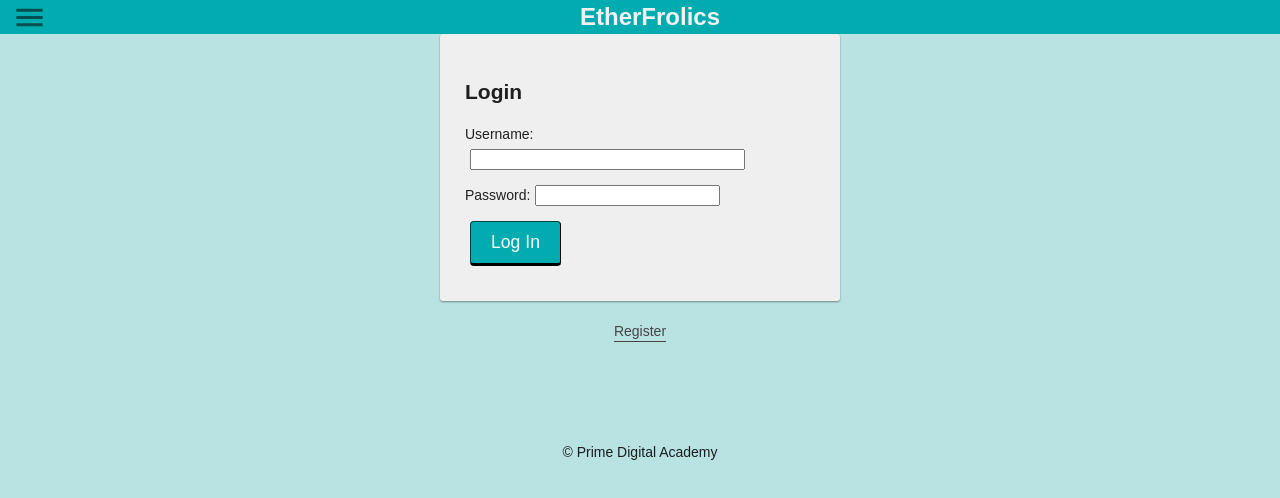
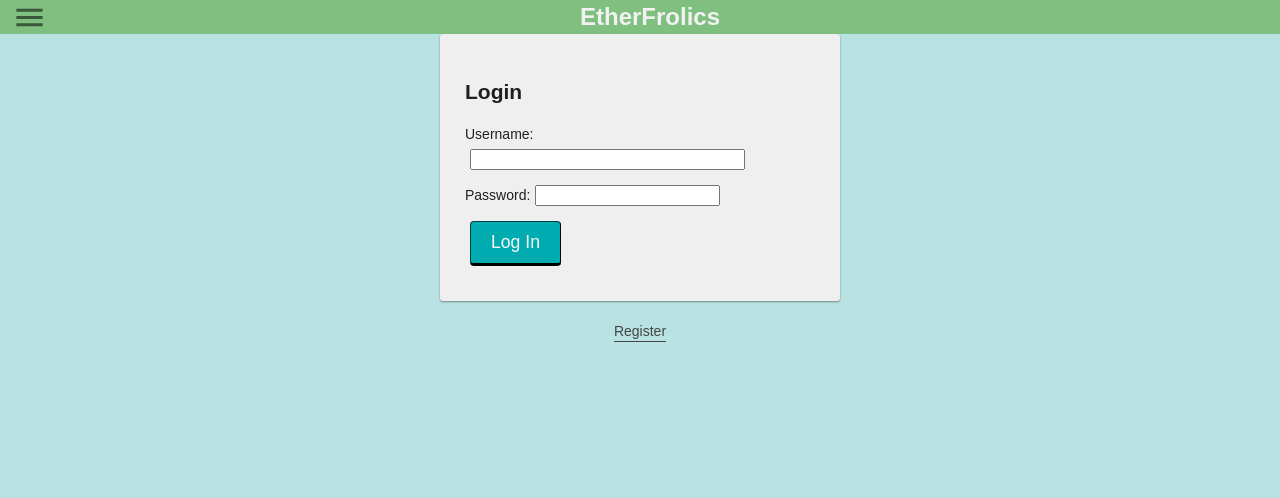
Before and after one commit to TuckerLandis/EtherFrolics, a React (Create React App) app: page /#/missions in a window 1280 px wide. Before the commit this address led to /#/providermgmt/1. Shown: the top 498 px of the page. Built offline with nearby package versions, Linux system fonts and the light colour scheme; no server answers.

Commit message:
fixed bug

```diff
--- a/src/components/Footer/Footer.jsx
+++ b/src/components/Footer/Footer.jsx
@@ -7,7 +7,7 @@ import './Footer.css';
 // or even care what the redux state is, so it doesn't need 'connect()'
 
 function Footer() {
-  return <footer>&copy; Prime Digital Academy</footer>;
+  return <footer></footer>;
 }
 
 export default Footer;
--- a/src/components/ImageComponents/PDFBox.jsx
+++ b/src/components/ImageComponents/PDFBox.jsx
@@ -30,6 +30,9 @@ pdfjsLib.GlobalWorkerOptions.workerSrc = '//mozilla.github.io/pdf.js/build/pdf.w
 
 // Asynchronous download of PDF
 var loadingTask = pdfjsLib.getDocument(url);
+
+
+
 loadingTask.promise.then(function(pdf) {
   console.log('PDF loaded');
 
@@ -45,9 +48,8 @@ loadingTask.promise.then(function(pdf) {
     // Prepare canvas using PDF page dimensions
     var canvas = document.getElementById(modifiedImagePath);
 
-
-
-    var context = canvas?.getContext('2d');
+    if (canvas) {
+      var context = canvas?.getContext('2d');
     canvas.height = viewport.height;
     canvas.width = viewport.width;
 
@@ -60,6 +62,11 @@ loadingTask.promise.then(function(pdf) {
     renderTask.promise.then(function () {
       console.log('Page rendered');
     });
+
+    }
+
+
+
   });
 }, function (reason) {
   // PDF loading error
--- a/src/components/Mission/MissionTable.jsx
+++ b/src/components/Mission/MissionTable.jsx
@@ -85,8 +85,8 @@ function MissionTable() {
                     {missions.map((mission) => (
                         <TableRow key={mission.mission_id}>
                             <TableCell><a href={mission.missionLink} target="_blank">{mission.location}</a></TableCell>
-                            <TableCell>{mission.startDate}</TableCell>
-                            <TableCell>{mission.endDate}</TableCell>
+                            <TableCell>{mission.startDate.slice(0, 10)}</TableCell>
+                            <TableCell>{mission.endDate.slice(0, 10)}</TableCell>
                             <TableCell>{mission.name}</TableCell>
                             <TableCell>
                                 <a href={mission.applyLink}
--- a/src/components/Nav/Nav.css
+++ b/src/components/Nav/Nav.css
@@ -3,7 +3,7 @@
   display: flex;
   justify-content: space-between;
   align-items: center;
-  background-color: #00acb0;
+  background-color: #7fbf7f;
   overflow: hidden;
 }
 
```
